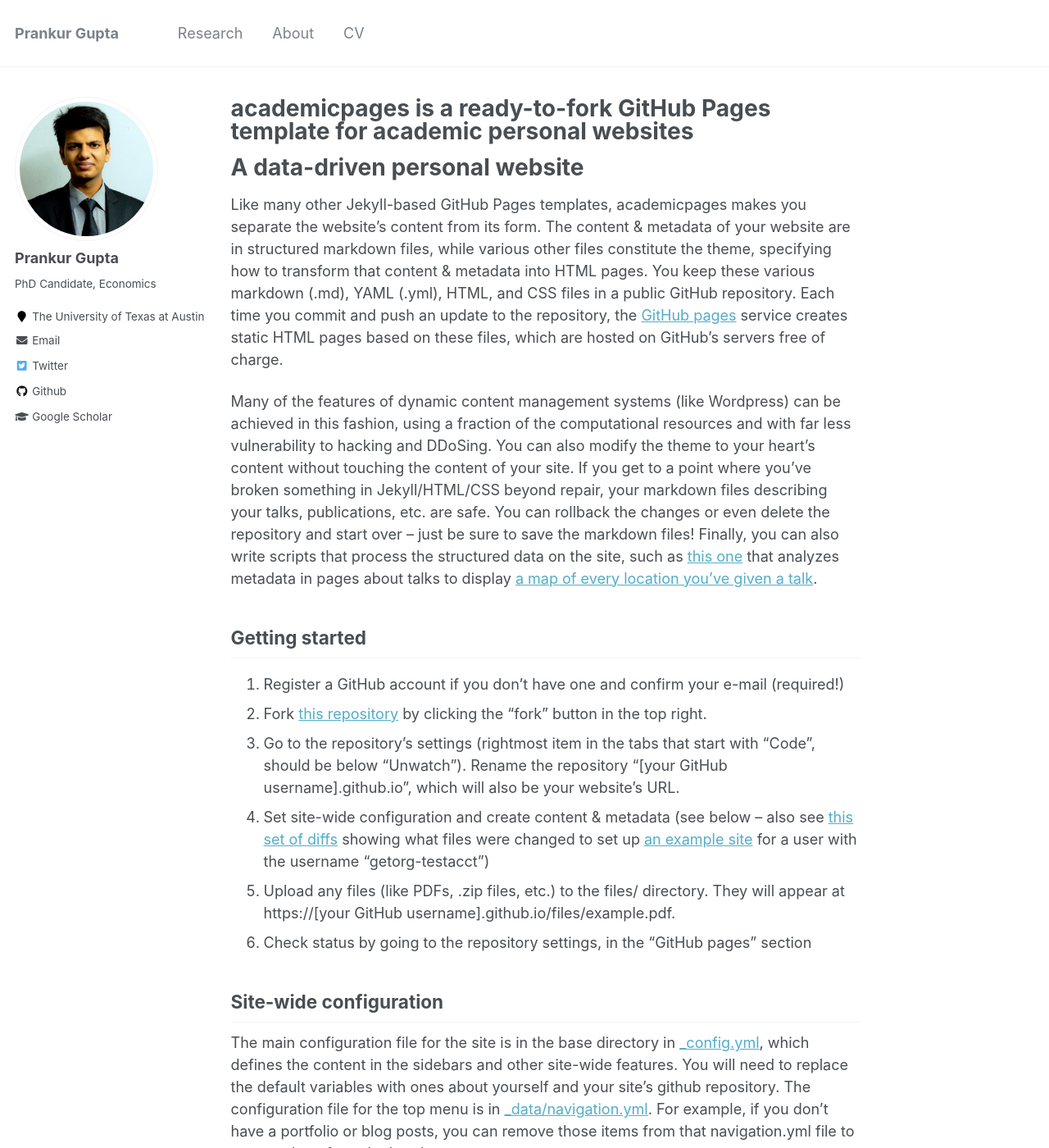
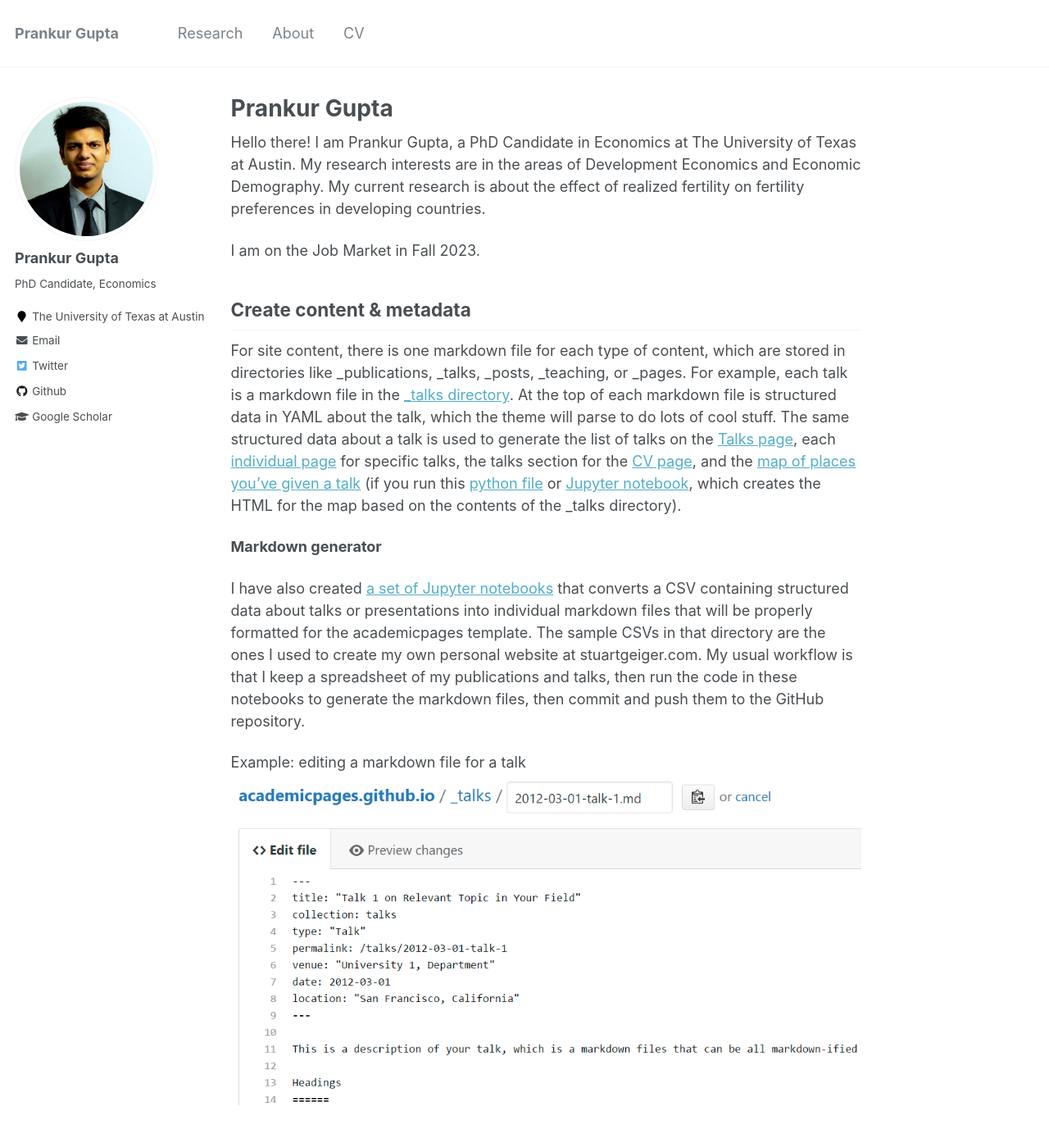
Before and after one commit to prankur432/prankur432.github.io, a Jekyll site: the page built from _pages/about.md, in a window 1280 px wide and 1400 px high. Shown: the whole window at 82% size. Built offline with Jekyll 4.4.1, drawn with Linux system fonts in a browser that asks for light colours; some of the changed text lies outside the part shown.

Commit message:
Editing About Me

```diff
--- a/_pages/about.md
+++ b/_pages/about.md
@@ -1,6 +1,6 @@
 ---
 permalink: /
-title: "academicpages is a ready-to-fork GitHub Pages template for academic personal websites"
+title: "Prankur Gupta"
 excerpt: "About me"
 author_profile: true
 redirect_from:
@@ -9,24 +9,9 @@
 ---
 
 
-A data-driven personal website
-======
-Like many other Jekyll-based GitHub Pages templates, academicpages makes you separate the website's content from its form. The content & metadata of your website are in structured markdown files, while various other files constitute the theme, specifying how to transform that content & metadata into HTML pages. You keep these various markdown (.md), YAML (.yml), HTML, and CSS files in a public GitHub repository. Each time you commit and push an update to the repository, the [GitHub pages](https://pages.github.com/) service creates static HTML pages based on these files, which are hosted on GitHub's servers free of charge.
+Hello there! I am Prankur Gupta, a PhD Candidate in Economics at The University of Texas at Austin. My research interests are in the areas of Development Economics and Economic Demography. My current research is about the effect of realized fertility on fertility preferences in developing countries.
 
-Many of the features of dynamic content management systems (like Wordpress) can be achieved in this fashion, using a fraction of the computational resources and with far less vulnerability to hacking and DDoSing. You can also modify the theme to your heart's content without touching the content of your site. If you get to a point where you've broken something in Jekyll/HTML/CSS beyond repair, your markdown files describing your talks, publications, etc. are safe. You can rollback the changes or even delete the repository and start over -- just be sure to save the markdown files! Finally, you can also write scripts that process the structured data on the site, such as [this one](https://github.com/academicpages/academicpages.github.io/blob/master/talkmap.ipynb) that analyzes metadata in pages about talks to display [a map of every location you've given a talk](https://academicpages.github.io/talkmap.html).
-
-Getting started
-------
-1. Register a GitHub account if you don't have one and confirm your e-mail (required!)
-1. Fork [this repository](https://github.com/academicpages/academicpages.github.io) by clicking the "fork" button in the top right.
-1. Go to the repository's settings (rightmost item in the tabs that start with "Code", should be below "Unwatch"). Rename the repository "[your GitHub username].github.io", which will also be your website's URL.
-1. Set site-wide configuration and create content & metadata (see below -- also see [this set of diffs](http://archive.is/3TPas) showing what files were changed to set up [an example site](https://getorg-testacct.github.io) for a user with the username "getorg-testacct")
-1. Upload any files (like PDFs, .zip files, etc.) to the files/ directory. They will appear at https://[your GitHub username].github.io/files/example.pdf.
-1. Check status by going to the repository settings, in the "GitHub pages" section
-
-Site-wide configuration
-------
-The main configuration file for the site is in the base directory in [_config.yml](https://github.com/academicpages/academicpages.github.io/blob/master/_config.yml), which defines the content in the sidebars and other site-wide features. You will need to replace the default variables with ones about yourself and your site's github repository. The configuration file for the top menu is in [_data/navigation.yml](https://github.com/academicpages/academicpages.github.io/blob/master/_data/navigation.yml). For example, if you don't have a portfolio or blog posts, you can remove those items from that navigation.yml file to remove them from the header.
+I am on the Job Market in Fall 2023.
 
 Create content & metadata
 ------
@@ -37,9 +22,6 @@
 I have also created [a set of Jupyter notebooks](https://github.com/academicpages/academicpages.github.io/tree/master/markdown_generator
 ) that converts a CSV containing structured data about talks or presentations into individual markdown files that will be properly formatted for the academicpages template. The sample CSVs in that directory are the ones I used to create my own personal website at stuartgeiger.com. My usual workflow is that I keep a spreadsheet of my publications and talks, then run the code in these notebooks to generate the markdown files, then commit and push them to the GitHub repository.
 
-How to edit your site's GitHub repository
-------
-Many people use a git client to create files on their local computer and then push them to GitHub's servers. If you are not familiar with git, you can directly edit these configuration and markdown files directly in the github.com interface. Navigate to a file (like [this one](https://github.com/academicpages/academicpages.github.io/blob/master/_talks/2012-03-01-talk-1.md) and click the pencil icon in the top right of the content preview (to the right of the "Raw | Blame | History" buttons). You can delete a file by clicking the trashcan icon to the right of the pencil icon. You can also create new files or upload files by navigating to a directory and clicking the "Create new file" or "Upload files" buttons.
 
 Example: editing a markdown file for a talk
 ![Editing a markdown file for a talk](/images/editing-talk.png)
```
